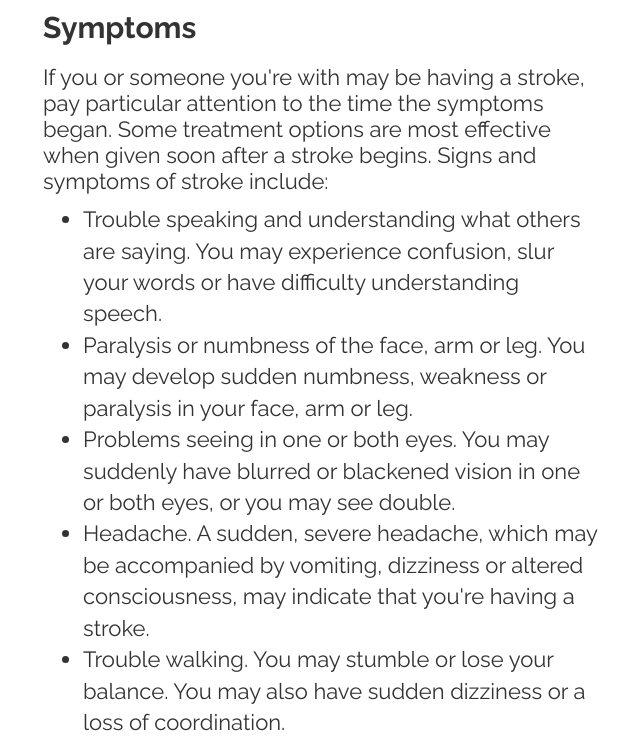
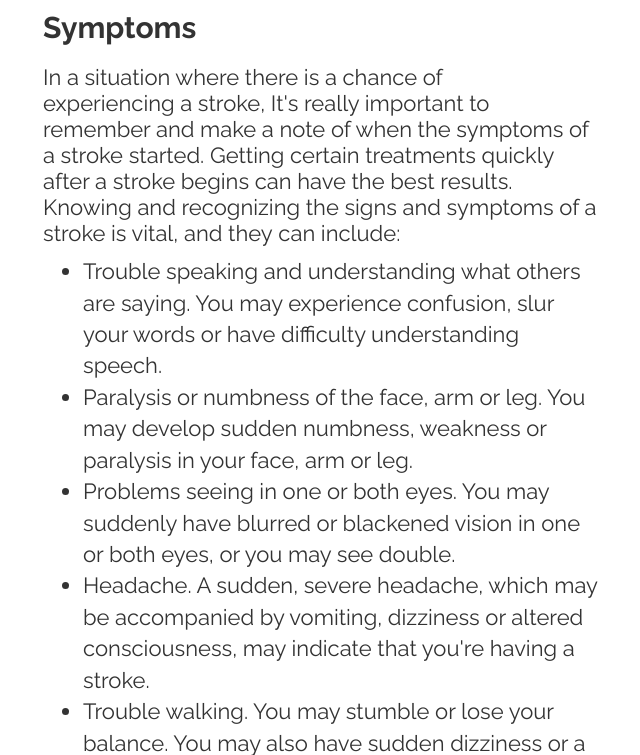
Before and after one commit to BLakshmiSahithi/wecareforu, a Flask app: page /stroke in a window 1280 px wide. Shown: the part 636-1391 px from the top of the page, without its empty margins (27-667 px from the left). Run offline with Flask 2, Linux system fonts and the light colour scheme; some libraries are stand-ins or nearby versions.

Commit message:
stroke_index.html

```diff
--- a/website/templates/stroke_index.html
+++ b/website/templates/stroke_index.html
@@ -24,8 +24,9 @@
 		<div class="row">
 			<div class="col-md-6 col-sm-6 wow fadeInRight" data-wow-delay="0.5s">
 				<h4>Symptoms</h4>
-				<p>If you or someone you're with may be having a stroke, pay particular attention to the time the symptoms began. Some treatment options are most effective when given soon after a stroke begins.
-				Signs and symptoms of stroke include:
+				<p>In a situation where there is a chance of experiencing a stroke, It's really important to remember and make a note of when the symptoms of a stroke started.
+					Getting certain treatments quickly after a stroke begins can have the best results.
+					Knowing and recognizing the signs and symptoms of a stroke is vital, and they can include:
 				</p>
 			    <ul>
 			      <li>Trouble speaking and understanding what others are saying. You may experience confusion, slur your words or have difficulty understanding speech.</li>
```
